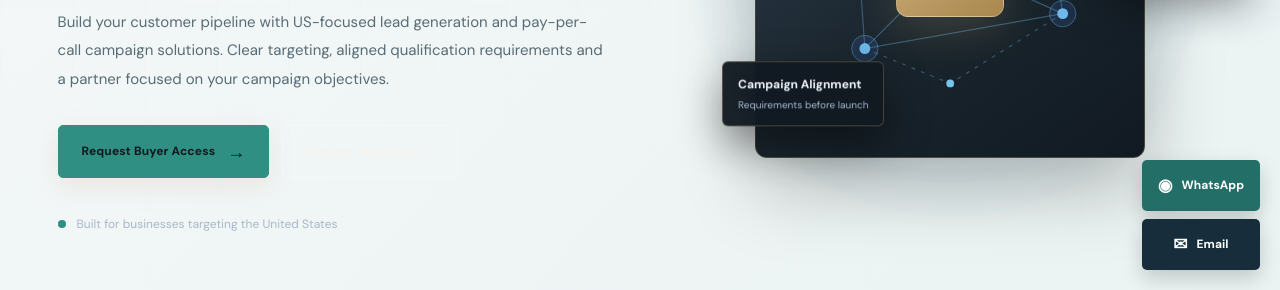
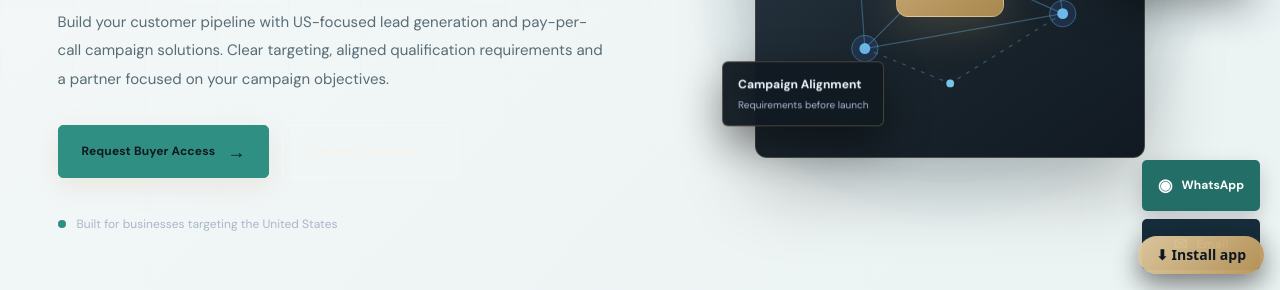
Before and after one commit to akingstar/buyusalead, a plain HTML site: page index.html in a window 1280 px wide. Shown: the part 510-800 px from the top of the page. Drawn offline with Linux system fonts and the light colour scheme.

Commit message:
Add installable PWA: manifest, icons, service worker, install button

```diff
--- a/index.html
+++ b/index.html
@@ -1448,5 +1448,5 @@ frame.addEventListener("load",()=>{
  submitBtn.innerHTML='Submit Buyer Inquiry <span class="arrow">→</span>';
 });
 </script>
-</body>
+<script src="/buyusalead/pwa.js" defer></script></body>
 </html>
--- /dev/null
+++ b/pwa.js
@@ -0,0 +1,82 @@
+(function () {
+  var CONFIG = {
+    base: "/buyusalead/",
+    manifest: 'manifest.webmanifest',
+    sw: true,
+    accent: ["#e2cca1", "#b99458"],
+    fg: "#101820",
+    linkIcon: "/buyusalead/icon-192.png",
+    appleIcon: "/buyusalead/icon-192.png"
+  };
+
+  function addLink(rel, href, extra) {
+    var old = document.querySelector('link[rel="' + rel + '"]');
+    if (old) {
+      if (old.getAttribute("href") === href) return;
+      old.parentNode.removeChild(old);
+    }
+    var link = document.createElement("link");
+    link.rel = rel;
+    link.href = href;
+    if (extra) Object.keys(extra).forEach(function (key) { link.setAttribute(key, extra[key]); });
+    document.head.appendChild(link);
+  }
+
+  if (CONFIG.manifest) addLink("manifest", CONFIG.base + CONFIG.manifest);
+  addLink("apple-touch-icon", CONFIG.appleIcon);
+  addLink("icon", CONFIG.linkIcon, { sizes: "192x192", type: "image/png" });
+
+  if (CONFIG.sw && "serviceWorker" in navigator) {
+    window.addEventListener("load", function () {
+      navigator.serviceWorker.register(CONFIG.base + "sw.js").catch(function () {});
+    });
+  }
+
+  var standalone = window.matchMedia("(display-mode: standalone)").matches || window.navigator.standalone === true;
+  if (standalone) return;
+
+  var isIOS = /iphone|ipad|ipod/i.test(navigator.userAgent);
+  var deferred = null;
+  var btn = document.createElement("button");
+  btn.type = "button";
+  btn.textContent = "\u2B07 Install app";
+  btn.setAttribute("aria-label", "Install this app on your phone");
+  btn.style.cssText = [
+    "position:fixed", "right:16px", "bottom:16px", "z-index:2147483000",
+    "display:none", "align-items:center", "gap:8px",
+    "padding:12px 18px", "border:0", "border-radius:999px",
+    "font:700 14px/1 system-ui,-apple-system,Segoe UI,sans-serif",
+    "color:" + CONFIG.fg, "cursor:pointer",
+    "background:linear-gradient(135deg," + CONFIG.accent[0] + "," + CONFIG.accent[1] + ")",
+    "box-shadow:0 10px 30px rgba(0,0,0,.45)", "opacity:.97"
+  ].join(";");
+
+  function show() { btn.style.display = "inline-flex"; }
+
+  btn.addEventListener("click", function () {
+    if (deferred) {
+      deferred.prompt();
+      deferred.userChoice.then(function () { btn.style.display = "none"; }).catch(function () {});
+      deferred = null;
+      return;
+    }
+    if (isIOS) {
+      alert("iPhone / iPad par: Share button dabayen, phir 'Add to Home Screen' chunein.");
+    } else {
+      alert("Browser menu (\u22ee) kholein, phir 'Install app' ya 'Add to Home screen' chunein.");
+    }
+  });
+
+  window.addEventListener("beforeinstallprompt", function (event) {
+    event.preventDefault();
+    deferred = event;
+    show();
+  });
+  window.addEventListener("appinstalled", function () { btn.style.display = "none"; });
+
+  function mount() {
+    document.body.appendChild(btn);
+    show();
+  }
+  if (document.body) mount(); else document.addEventListener("DOMContentLoaded", mount);
+})();
```
Also changed, not shown: sw.js (added, +53 -0 lines), icon-192.png (added), icon-512.png (added), icon-maskable-512.png (added), manifest.webmanifest (added).
